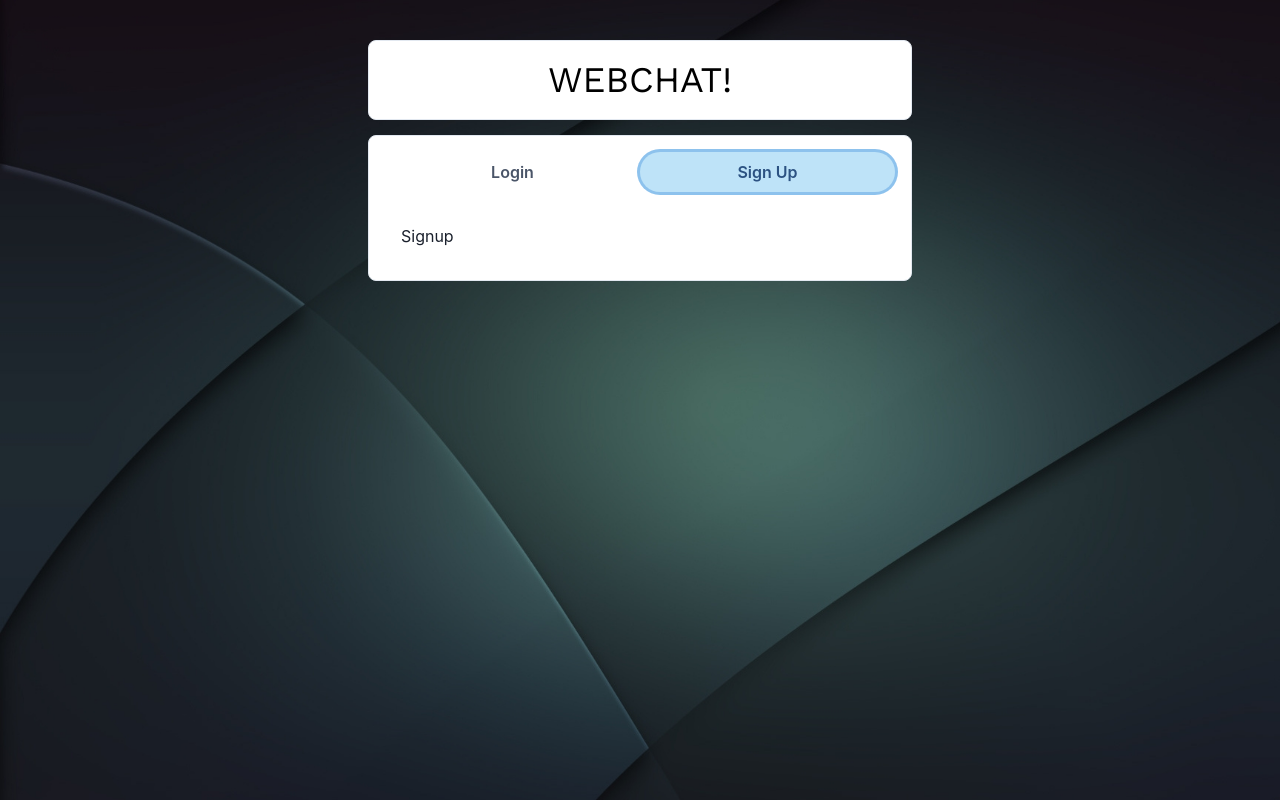
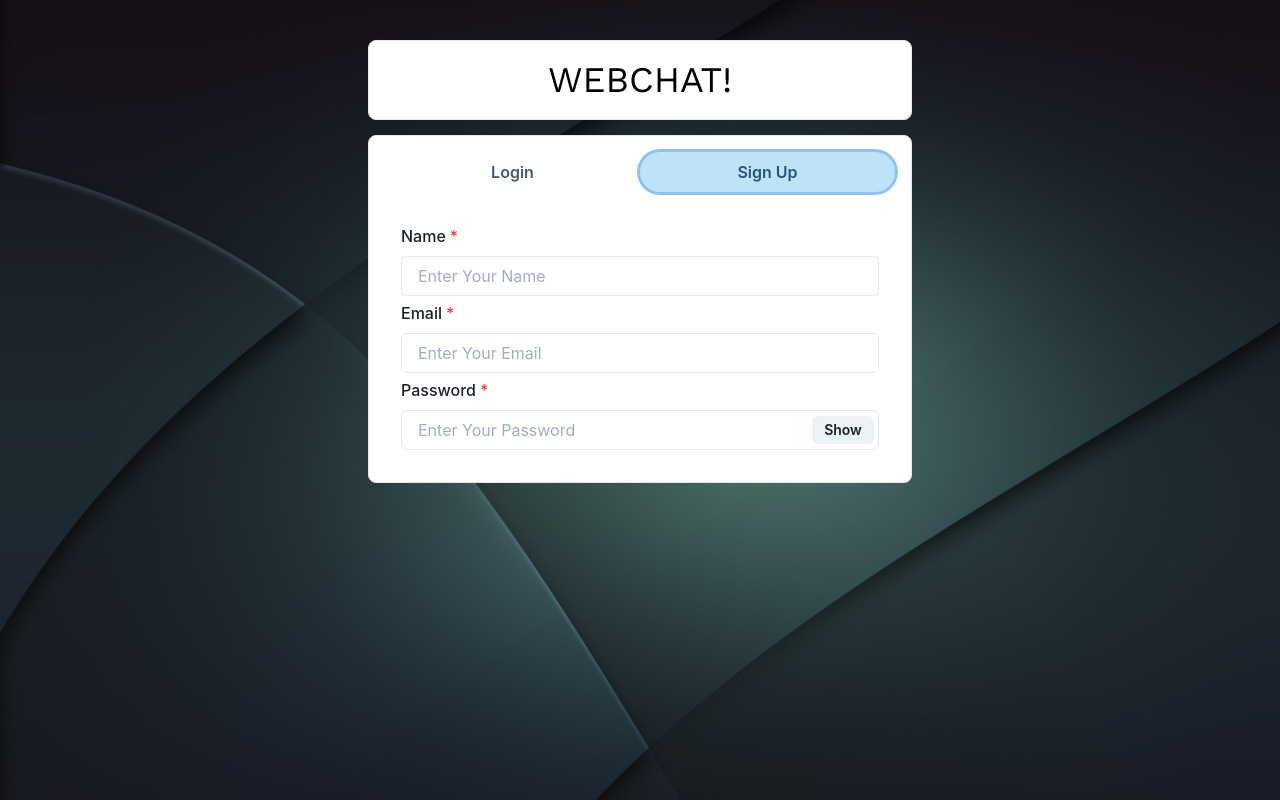
Before and after one commit to MTHP20/WebChat, a React (Create React App) app in the folder frontend/: page / in a window 1280 px wide. Both pictures are taken after a click on the tab "Sign Up". Built offline with nearby package versions, Linux system fonts and the light colour scheme.

Commit message:
SignUp page has required name, email and password setup. Password has useState to hide and show password.

```diff
--- a/frontend/src/components/Authentication/Signup.js
+++ b/frontend/src/components/Authentication/Signup.js
@@ -1,9 +1,52 @@
-import React from 'react'
+import React, { useState }from 'react';
+import { Button } from "@chakra-ui/button";
+import { VStack } from "@chakra-ui/layout";
+import { FormControl, FormLabel } from "@chakra-ui/form-control";
+import { Input, InputGroup, InputRightElement } from "@chakra-ui/input";
 
 const Signup = () => {
+  const [show, setShow] = useState(false);
+  const [name, setName] = useState();
+  const [email, setEmail] = useState();
+  const [confirmpassword, setConfirmpassword] = useState();
+  const [pic, setPic] = useState();
+  const handleClick = () => setShow(!show);
+
   return (
-    <div>Signup</div>
+    <VStack spacing='5px'>
+      <FormControl id="first-name" isRequired>
+        <FormLabel>Name</FormLabel>
+          <Input
+            placeholder="Enter Your Name"
+            onChange={(e)=>setName(e.target.value)}
+          />
+      </FormControl>
+
+      <FormControl id="email" isRequired>
+        <FormLabel>Email</FormLabel>
+          <Input
+            placeholder="Enter Your Email"
+            onChange={(e)=>setEmail(e.target.value)}
+          />
+      </FormControl>
+
+      <FormControl id="password" isRequired>
+        <FormLabel>Password</FormLabel>
+        <InputGroup>
+          <Input
+            type={show ? "text" : "password"}
+            placeholder="Enter Your Password"
+            onChange={(e)=>setEmail(e.target.value)}
+          />
+          <InputRightElement width="4.5rem">
+            <Button h="1.75rem" size="sm" onClick={handleClick}>
+              {show ? "Hide" : "Show"}
+            </Button>
+          </InputRightElement>
+        </InputGroup>
+      </FormControl>
+    </VStack>
   )
 }
 
-export default Signup
+export default Signup;
```
